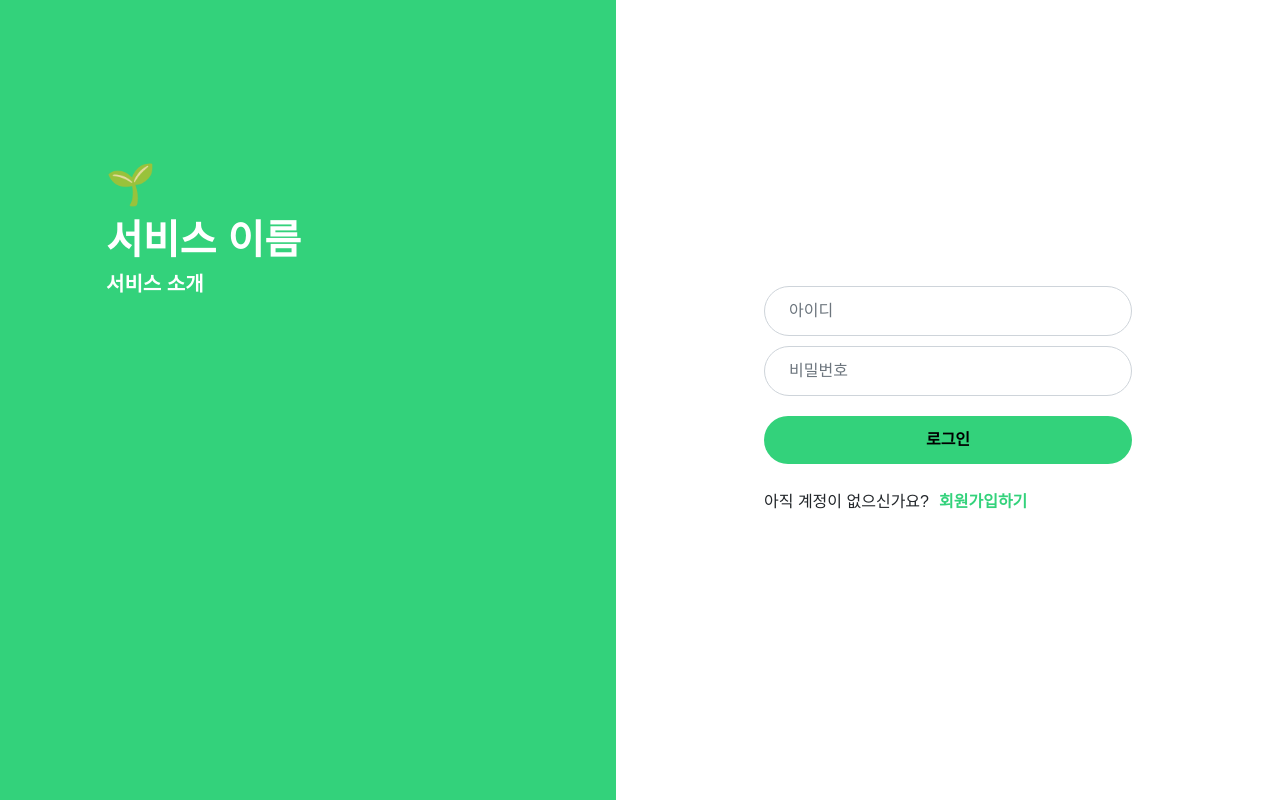
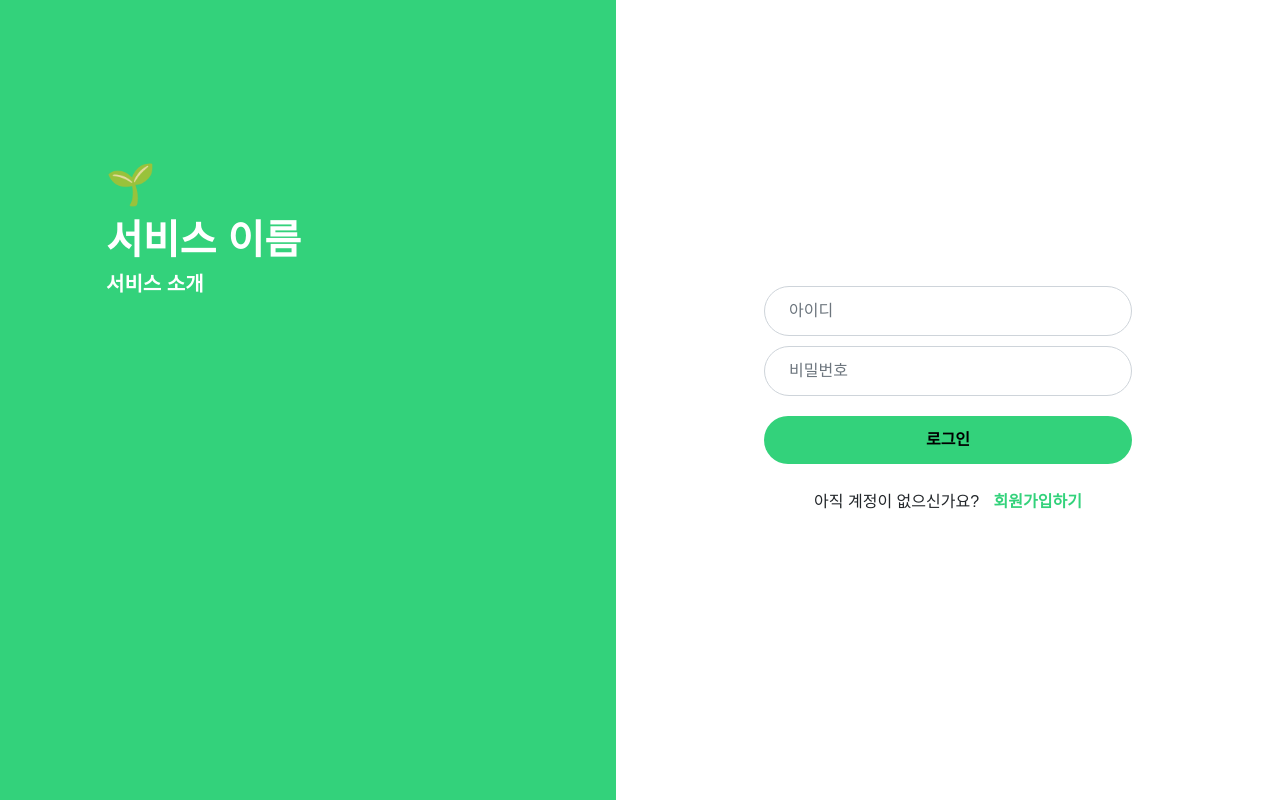
Before and after one commit to minkyung00/child-abuse-alarm, a Vue app in the folder FE/frontend/: page / in a window 1280 px wide. Built offline with nearby package versions, Linux system fonts and the light colour scheme; no server answers; a web font is replaced by a local one.

Commit message:
Style: Login, Register 공통 css 분리

```diff
--- a/FE/frontend/src/styles/_index.scss
+++ b/FE/frontend/src/styles/_index.scss
@@ -1,4 +1,5 @@
 @import "./_variable.scss";
 @import "./_base.scss";
 @import "./_button.scss";
-@import "./modal.scss";
+@import "./_modal.scss";
+@import "./_register.scss";
--- /dev/null
+++ b/FE/frontend/src/styles/_register.scss
@@ -0,0 +1,18 @@
+.info-login,
+.info-register {
+  text-align: center;
+
+  a {
+    margin-left: 10px;
+    color: $primary-color;
+    font-weight: 800;
+  }
+}
+
+.login-form-btn,
+.register-form-btn {
+  width: 100%;
+  padding: 0.75rem;
+  margin: 10px 0px;
+  border-radius: 30px;
+}
--- a/FE/frontend/src/views/HomeView.vue
+++ b/FE/frontend/src/views/HomeView.vue
@@ -34,13 +34,12 @@
 
         </form>
 
-        <div class="login-info">
-          <p class="info-register"
-          >아직 계정이 없으신가요?</p>
+        <p class="info-register">
+          아직 계정이 없으신가요?
           <a class="link-register"
-             href="/register"
+              href="/register"
           >회원가입하기</a>
-        </div>
+        </p>
 
       </div>
     </b-col>
@@ -138,23 +137,6 @@ export default {
         padding: 0;
       }
     }
-
-    .login-form-btn {
-      width: 100%;
-      padding: 0.75rem;
-      margin: 10px 0px;
-      border-radius: 30px;
-    }
-
-    .login-info {
-      display: flex;
-      padding: 0rem 1rem;
-    }
-
-    .link-register {
-      margin-left: 10px;
-      color: $primary-color;
-    }
   }
 }
 </style>
```
